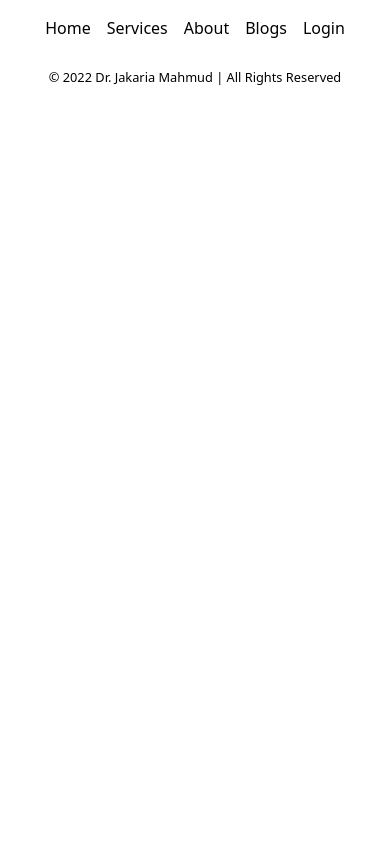
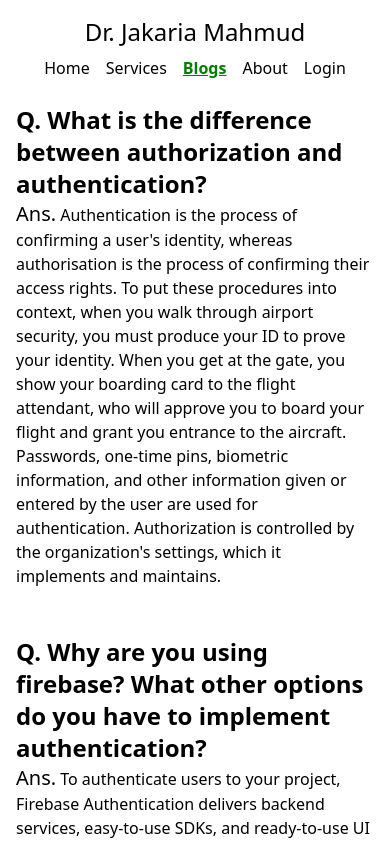
Before and after one commit to cryptomehedi/oxford-dental, a React (Create React App) app: page /blogs in a window 390 px wide. Shown: the top 844 px of the page. Built offline with nearby package versions, Linux system fonts and the light colour scheme; no server answers.

Commit message:
Questions answer

```diff
--- a/src/App.js
+++ b/src/App.js
@@ -2,6 +2,7 @@ import { Route, Routes } from "react-router-dom";
 import Footer from "./Component/Common/Footer";
 import Header from "./Component/Common/Header";
 import RequireAuth from "./Component/Common/RequireAuth";
+import Blogs from "./Component/Pages/Blogs";
 import CheckOut from "./Component/Pages/CheakOut";
 import Home from "./Component/Pages/Home";
 import Login from "./Component/Pages/Login";
@@ -18,6 +19,7 @@ function App() {
           <Route path="/" element={<Home/>} />
           <Route path="/services" element={<Services/>} />
           <Route path='/service/:serviceId' element={<RequireAuth><ServiceDetails/></RequireAuth>}/>
+          <Route path='/blogs' element={<Blogs/>} />
           <Route path='/login' element={<Login/>} />
           <Route path="/register" element={<Register/>}/>
           <Route path='/checkout' element={<RequireAuth><CheckOut/></RequireAuth>} />
--- a/src/Component/Common/Header.js
+++ b/src/Component/Common/Header.js
@@ -3,7 +3,8 @@ import Nav from './Nav';
 
 const Header = () => {
     return (
-        <div  className='mt-4'>
+        <div  className='md:flex justify-between items-center mt-4 md:px-16'>
+            <h2 className='text-center text-2xl md:text-left mb-2 md:mb-0'>Dr. Jakaria Mahmud</h2>
             <Nav/>
         </div>
     );
--- a/src/Component/Common/Nav.js
+++ b/src/Component/Common/Nav.js
@@ -17,8 +17,9 @@ const Nav = () => {
             <ul className={`flex bg-white justify-center w-full sticky font-semibold`}>
                 <CustomLink  className="mx-2 md:mx-5" to="/">Home</CustomLink>
                 <CustomLink  className="mx-2 md:mx-5" to="/services">Services</CustomLink>
+                <CustomLink  className="mx-2 md:mx-5" to="/blogs">Blogs</CustomLink>
                 <CustomLink  className="mx-2 md:mx-5" to="/about">About</CustomLink>
-                <CustomLink  className="mx-2 md:mx-5" to="/blog">Blogs</CustomLink>
+
                 {
                     user ?
                     <div>
--- a/src/Component/Common/RequireAuth.js
+++ b/src/Component/Common/RequireAuth.js
@@ -8,7 +8,7 @@ const RequireAuth = ({children}) => {
     const [user , loading] = useAuthState(auth);
     let location = useLocation();
     if(loading){
-        return <Spinner/>
+        return <div className='my-48'><div className="flex justify-center "><Spinner/></div></div>
     }
     if (!user) {
         return <Navigate to="/login" state={{ from: location }} replace />;
--- a/src/Component/Common/Spinner.js
+++ b/src/Component/Common/Spinner.js
@@ -5,7 +5,7 @@ const Spinner = ({text}) => {
         <div>
             <button type="button" class="inline-flex items-center px-4 py-2 font-semibold leading-6 text-sm shadow rounded-md text-white bg-green-500 transition ease-in-out duration-150 cursor-not-allowed" disabled="">
                 <svg class="animate-spin -ml-1 mr-3 h-5 w-5 text-white" xmlns="http://www.w3.org/2000/svg" fill="none" viewBox="0 0 24 24">
-                    <circle class="opacity-25" cx="12" cy="12" r="10" stroke="currentColor" stroke-width="4"></circle>
+                    <circle class="opacity-25" cx="12" cy="12" r="10" stroke="currentColor" strokeWidth="4"></circle>
                     <path class="opacity-75" fill="currentColor" d="M4 12a8 8 0 018-8V0C5.373 0 0 5.373 0 12h4zm2 5.291A7.962 7.962 0 014 12H0c0 3.042 1.135 5.824 3 7.938l3-2.647z"></path>
                 </svg>
                 {
--- /dev/null
+++ b/src/Component/Elements/Question.js
@@ -0,0 +1,20 @@
+import React from 'react';
+
+const Question = () => {
+    return (
+        <div>
+            <h2 className=" text-2xl font-semibold mt-6">Q. What is the difference between authorization and authentication?</h2>
+            <p><span className='text-xl font-medium'>Ans.</span> Authentication is the process of confirming a user's identity, whereas authorisation is the process of confirming their access rights. To put these procedures into context, when you walk through airport security, you must produce your ID to prove your identity. When you get at the gate, you show your boarding card to the flight attendant, who will approve you to board your flight and grant you entrance to the aircraft. Passwords, one-time pins, biometric information, and other information given or entered by the user are used for authentication. Authorization is controlled by the organization's settings, which it implements and maintains.</p>
+            <br />
+            <h2 className=" text-2xl font-semibold mt-6">Q. Why are you using firebase? What other options do you have to implement authentication?</h2>
+            <p><span className='text-xl font-medium'>Ans.</span> To authenticate users to your project, Firebase Authentication delivers backend services, easy-to-use SDKs, and ready-to-use UI frameworks. It accepts passwords, phone numbers, and prominent federated identity providers like Google, Facebook, and Twitter, among other methods. A user name and password are required for server authentication. Cards, retina scans, voice recognition, and fingerprints are some of the other ways to authenticate.</p>
+            <br />
+            <h2 className=" text-2xl font-semibold mt-6">Q.  What other services does firebase provide other than authentication?</h2>
+            <p><span className='text-xl font-medium'>Ans.</span> 1. Authentication, 2. Cloud Firestore , 3. Cloud Functions, 4. Cloud Messaging, 5. Cloud Storage, 6. Realtime Database</p>
+            <br />
+
+        </div>
+    );
+};
+
+export default Question;
--- a/src/Component/Elements/SocialLogin.js
+++ b/src/Component/Elements/SocialLogin.js
@@ -14,7 +14,6 @@ const SocialLogin = () => {
     const location = useLocation()
     let from = location.state?.from?.pathname || "/";
 
-    console.log(user);
     if(user){
         navigate(from, { replace: true })
     }
--- /dev/null
+++ b/src/Component/Pages/Blogs.js
@@ -0,0 +1,12 @@
+import React from 'react';
+import Question from '../Elements/Question';
+
+const Blogs = () => {
+    return (
+        <div>
+            <Question/>
+        </div>
+    );
+};
+
+export default Blogs;
--- a/src/Component/Pages/CheakOut.js
+++ b/src/Component/Pages/CheakOut.js
@@ -1,9 +1,12 @@
 import React from 'react';
+import { useAuthState } from 'react-firebase-hooks/auth';
+import auth from '../../firebase.init';
 
 const CheckOut = () => {
+    const [user] = useAuthState(auth)
     return (
-        <div>
-            <h3>Thanks For Checking Out</h3>
+        <div className="text-center my-16 ">
+            <h3 className="text-3xl md:text-4xl"><span className="text-[#384E62]">Thanks </span><span className="text-green-400 font-semibold">{user.displayName}</span> For Checking Out</h3>
         </div>
     );
 };
--- a/src/Component/Pages/Service.js
+++ b/src/Component/Pages/Service.js
@@ -2,7 +2,7 @@ import React from 'react';
 import { useNavigate } from 'react-router-dom';
 
 const Service = ({service}) => {
-    const {img, name, price} = service;
+    const {img, name, price, description} = service;
     const navigate = useNavigate()
     const navigateToServiceDetail = name => {
         navigate(`/service/${name}`)
@@ -13,6 +13,7 @@ const Service = ({service}) => {
                 <img className='h-60' src={img} alt="" />
                 <p>Name: {name}</p>
                 <p>Price: ${price}</p>
+                <p>Description: <small>{description.slice(0,180)} ...<strong className='cursor-pointer'>Read more</strong> </small></p>
                 <button onClick={()=> navigateToServiceDetail(name)} className="bg-gray-400 px-2 hover:text-white font-semibold duration-300 hover:bg-[#384E62] mt-4 p-1 rounded">Book for :  {name}</button>
 
             </div>
--- a/src/Component/Pages/ServiceDetail.js
+++ b/src/Component/Pages/ServiceDetail.js
@@ -7,8 +7,8 @@ const ServiceDetails = () => {
     const {serviceId} = useParams()
     return (
         <div className="text-center my-16 ">
-            <h2 className="text-3xl md:text-4xl" >Thanks for <span className="text-[#384E62]">Choosing</span> <span className='text-green-400'>{serviceId}</span> Service</h2>
-            <div className='mt-5'><Link to="/checkout" className="bg-neutral-400 p-3 rounded-xl font-semibold hover:bg-green-400 hover:text-white duration-300">Check Out Now</Link></div>
+            <h2 className="text-3xl md:text-4xl" >Thanks for <span className="text-[#384E62]">Choosing</span> <span className='text-green-400 font-bold'>{serviceId}</span> Service</h2>
+            <div className='mt-5 md:mt-10'><Link to="/checkout" className="bg-neutral-400 p-3 rounded-xl font-semibold hover:bg-green-400 hover:text-white duration-300">Check Out Now</Link></div>
         </div>
     );
 };
```
